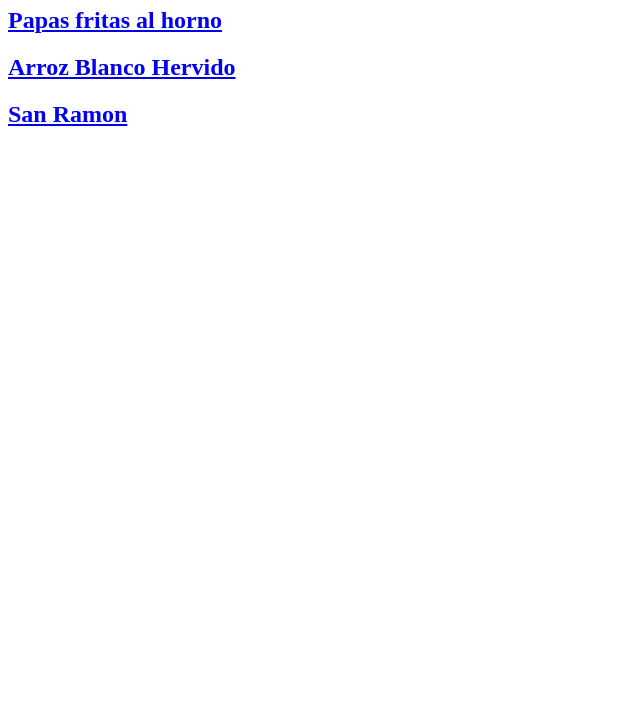
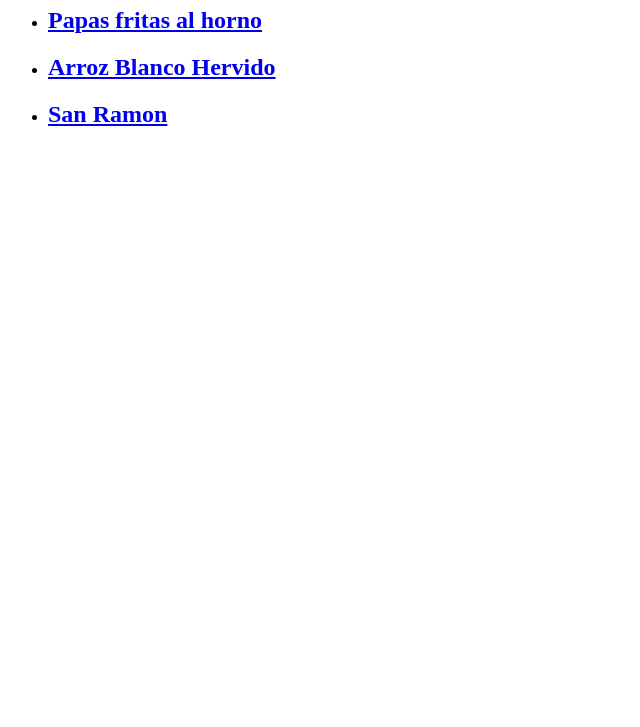
Before and after one commit to ThePurpure/Recetas-TheODinProject, a plain HTML site: page pages/index.html in a window 1280 px wide. Shown: the part 73-800 px from the top of the page, without its empty margins (0-640 px from the left). Drawn offline with Linux system fonts and the light colour scheme.

Commit message:
Finalización de proyecto

```diff
--- a/pages/index.html
+++ b/pages/index.html
@@ -8,9 +8,10 @@
 </head>
 <body>
     <h1>Recetas Odin</h1>
-            <h2><a href="../recipes/Papas-fritas-al-horno.html">Papas fritas al horno</a></h2>
-            <h2><a href="../recipes/arroz-blanco-hervido.html">Arroz Blanco Hervido</a></h2>
-            <h2><a href="../recipes/san-ramon.html">San Ramon</a></h2>
-
+    <ul>
+            <li><h2><a href="../recipes/Papas-fritas-al-horno.html">Papas fritas al horno</a></h2></li>
+            <li><h2><a href="../recipes/arroz-blanco-hervido.html">Arroz Blanco Hervido</a></h2></li>
+            <li><h2><a href="../recipes/san-ramon.html">San Ramon</a></h2></li>
+    </ul>
 </body>
 </html>
```
Also changed, not shown: 1 other file.
